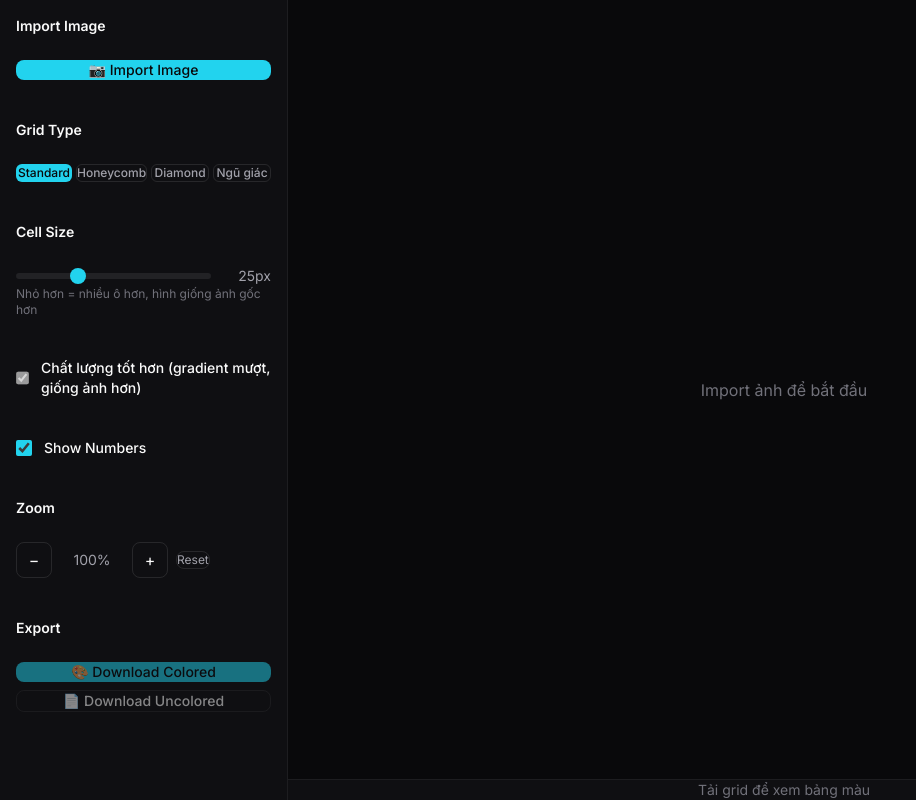
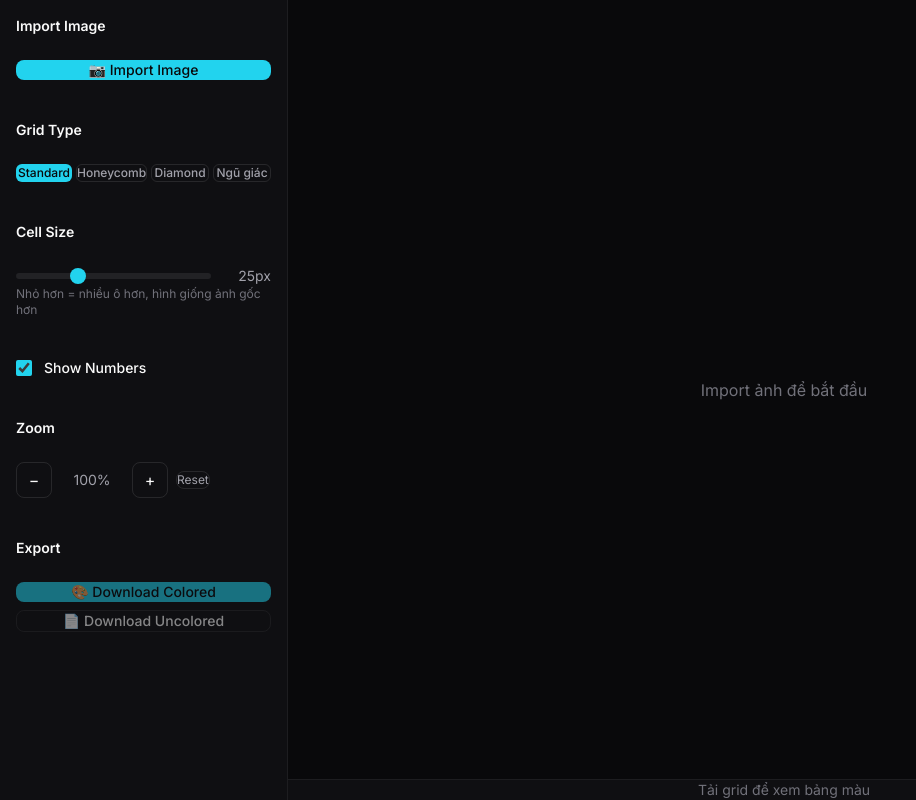
Before and after one commit to hthanhtam09/image-mosaic-tool, a Next.js app: page / in a window 1280 px wide. Shown: the whole page, without its empty margins (0-916 px from the left). Built offline with nearby package versions, Linux system fonts and the light colour scheme.

Commit message:
Update code

```diff
--- a/components/colorByNumber/ColorByNumberToolbar.tsx
+++ b/components/colorByNumber/ColorByNumberToolbar.tsx
@@ -33,11 +33,9 @@ export default function ColorByNumberToolbar() {
     setPan,
     resetFill,
     toggleShowNumbers,
-    setUseDithering,
     setImportedImage,
     reprocessWithGridType,
     reprocessWithCellSize,
-    reprocessWithUseDithering,
   } = useColorByNumberStore();
   const imageInputRef = useRef<HTMLInputElement>(null);
 
@@ -100,22 +98,6 @@ export default function ColorByNumberToolbar() {
       }
     },
     [importedFile, reprocessWithGridType, setPan, setZoom],
-  );
-
-  /* ── Dithering (quality) change ── */
-  const handleUseDitheringChange = useCallback(
-    async (checked: boolean) => {
-      setUseDithering(checked);
-      if (importedFile && data) {
-        setIsImporting(true);
-        try {
-          await reprocessWithUseDithering(checked);
-        } finally {
-          setIsImporting(false);
-        }
-      }
-    },
-    [importedFile, data, setUseDithering, reprocessWithUseDithering],
   );
 
   /* ── Cell size change ── */
@@ -263,23 +245,6 @@ export default function ColorByNumberToolbar() {
           </p>
         </section>
 
-        {/* ── Quality (dithering) ── */}
-        <section>
-          <label className="flex cursor-pointer items-center gap-3">
-            <input
-              type="checkbox"
-              checked={useDithering}
-              onChange={(e) => handleUseDitheringChange(e.target.checked)}
-              disabled={!importedFile || isImporting}
-              className="h-4 w-4 rounded"
-              aria-label="Chất lượng tốt hơn (dithering)"
-            />
-            <span className="text-sm font-medium text-[var(--text-primary)]">
-              Chất lượng tốt hơn (gradient mượt, giống ảnh hơn)
-            </span>
-          </label>
-        </section>
-
         {/* ── Show Numbers ── */}
         <section>
           <label className="flex cursor-pointer items-center gap-3">
```
